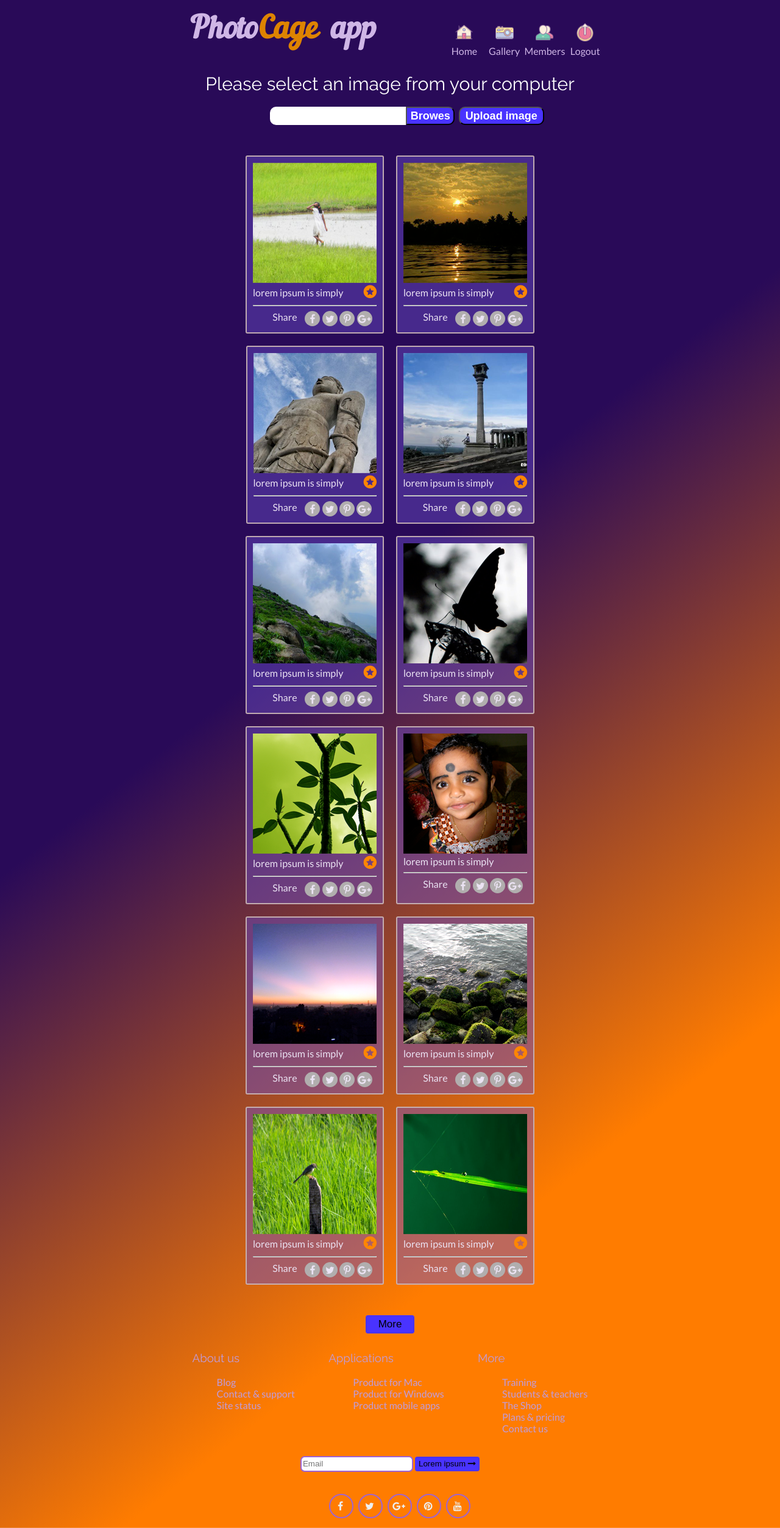
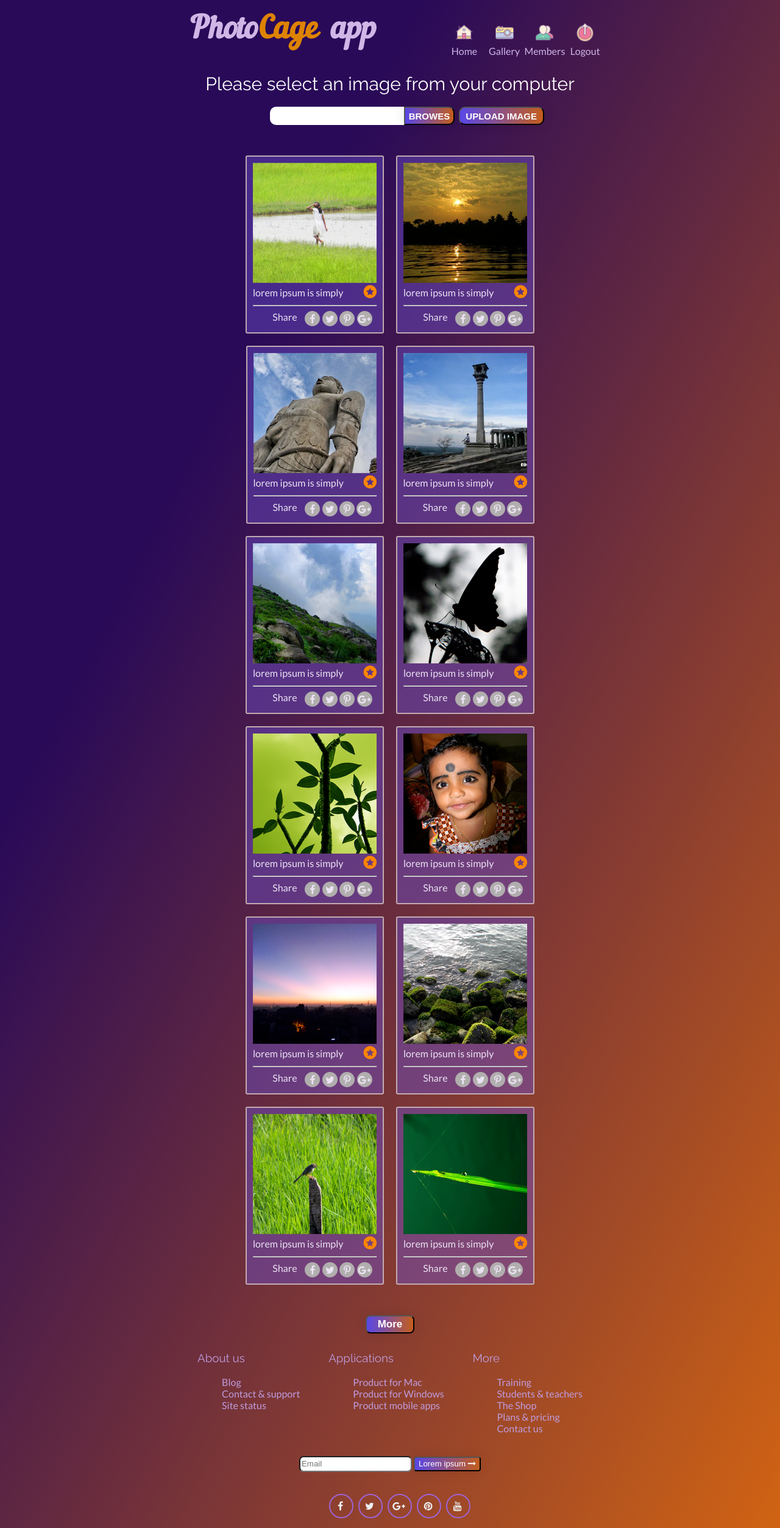
Before and after one commit to DenisGrishin/Photo-page-app, a website: page index.html in a window 1280 px wide. Shown: the whole page at 61% size. Drawn offline with Linux system fonts and the light colour scheme.

Commit message:
button gradient

```diff
--- a/index.html
+++ b/index.html
@@ -3,7 +3,6 @@
 
 <head>
     <meta charset="utf-8">
-
     <title>PhotoPage App</title>
 </head>
 
@@ -264,7 +263,9 @@
                     <div class="container-text-post">
                         <div class="text-post">lorem ipsum is simply
                         </div>
-
+                        <div class="iteam-Favorites">
+                            <input type="image" name="" src="images\Layer 17.png">
+                        </div>
                     </div>
                     <hr class="line-hr">
                     <div class="social-post">
@@ -438,16 +439,25 @@
                         <button class="button-input-footer" type="button"> Lorem ipsum <i class="fa fa-long-arrow-right"> </i> </button>
                     </div>
                     <ul class="social">
-                        <li> <a href="#"> <i class=" fa fa-facebook">   </i> </a> </li>
-                        <li> <a href="#"> <i class="fa fa-twitter">   </i> </a> </li>
-                        <li> <a href="#"> <i class="fa fa-google-plus">   </i> </a> </li>
-                        <li> <a href="#"> <i class="fa fa-pinterest">   </i> </a> </li>
-                        <li> <a href="#"> <i class="fa fa-youtube">   </i> </a> </li>
+                        <li>
+                            <a href="#"> <i class=" fa fa-facebook">   </i> </a>
+                        </li>
+                        <li>
+                            <a href="#"> <i class="fa fa-twitter">   </i> </a>
+                        </li>
+                        <li>
+                            <a href="#"> <i class="fa fa-google-plus">   </i> </a>
+                        </li>
+                        <li>
+                            <a href="#"> <i class="fa fa-pinterest">   </i> </a>
+                        </li>
+                        <li>
+                            <a href="#"> <i class="fa fa-youtube">   </i> </a>
+                        </li>
                     </ul>
                 </div>
             </div>
             <div>
-
             </div>
         </footer>
     </div>
--- a/style.css
+++ b/style.css
@@ -1,18 +1,10 @@
 @import url('https://fonts.googleapis.com/css?family=Lato|Raleway');
-
-
-html {
-    overflow-x: hidden;
-}
 
 body {
     margin: 0px;
 
 
-background:linear-gradient(322deg, #ff7c00 24%, #290a58 59%);
-    background-size: cover;
-    background-position: center center;
-    background-repeat: no-repeat;
+    background: linear-gradient(to bottom right, #290a58 27%, #ff7c00 120%);
     font-family: "Lato";
     font-weight: 300;
     font-size: 16px;
@@ -42,6 +34,13 @@ h6 {
     src: url(Nautilus.otf);
     /* Путь к файлу со шрифтом */
 }
+
+
+
+
+
+
+
 
 
 /*start header*/
@@ -77,9 +76,11 @@ h6 {
     font-weight: 600;
     color: #cfb6e6;
 }
+
 .site-name:hover {
-  cursor: pointer;
+    cursor: pointer;
 }
+
 .text-cage {
     color: #de8300;
     padding: 0 20px 0 0;
@@ -140,6 +141,14 @@ h6 {
 }
 
 
+
+
+
+
+
+
+
+
 /*End header*/
 
 
@@ -184,7 +193,6 @@ h6 {
     justify-content: center;
     align-items: center;
     width: 86%;
-    border: none rgba(202, 181, 181, 0.92);
     padding: 0px 7px;
     -webkit-border-radius: 6px;
     -moz-border-radius: 6px;
@@ -193,11 +201,8 @@ h6 {
 
 .search-input {
     border: none;
-    outline: none;
-    -webkit-appearance: none;
     width: 82%;
     height: 30px;
-    vertical-align: middle;
     border-radius: 10px 0 0 10px;
     -webkit-border-radius: 10px 0 0 10px;
     -moz-border-radius: 10px 0 0 10px;
@@ -211,44 +216,51 @@ h6 {
 }
 
 .button-serch {
-    width: 80px;
+    width: 83px;
     height: 30px;
-    font-size: 18px;
+    font-size: 15px;
+    text-transform: uppercase;
     color: rgb(255, 255, 255);
     font-weight: 700;
     border-radius: 0px 10px 10px 0px;
     -webkit-border-radius: 0px 10px 10px 0px;
     -moz-border-radius: 0px 10px 10px 0px;
     -khtml-border-radius: 0px 10px 10px 0px;
-    background: #4933ff;
+    background-image: linear-gradient(to right, #5947e8 0%, #c65e18 51%, #290a58 100%);
+    background-size: 200% auto;
+    box-shadow: 0 0 20px rgba(0, 0, 0, .1);
+    transition: .5s;
 }
 
 .button-serch:hover {
     cursor: pointer;
-    background: #c33737;
-    box-shadow: inset 0px 0px 20px 0px #4933ff;
+    background-position: right center;
+    ;
 }
-
-.button-upl-img-container {}
 
 .button-upl-img {
     width: 140px;
     height: 30px;
-    font-size: 18px;
+    font-size: 15px;
     color: rgb(255, 255, 255);
     font-weight: 700;
     border-radius: 10px;
     -webkit-border-radius: 10px;
     -moz-border-radius: 10px;
     -khtml-border-radius: 10px;
-    background: #4933ff;
+    text-transform: uppercase;
+    background-image: linear-gradient(to right, #5947e8 0%, #c65e18 51%, #290a58 100%);
+    background-size: 200% auto;
+    box-shadow: 0 0 20px rgba(0, 0, 0, .1);
+    transition: .5s;
 }
 
 .button-upl-img:hover {
     cursor: pointer;
-    background: #c33737;
-    box-shadow: inset 0px 0px 20px 0px #4933ff;
+    background-position: right center;
 }
+
+
 
 
 /*end main-header*/
@@ -286,7 +298,7 @@ h6 {
     align-items: center;
 }
 
-.button-Favorites {}
+
 
 .line-hr {
     size: 1px;
@@ -337,23 +349,39 @@ h6 {
     width: 80px;
     height: 30px;
     border-radius: 4px;
-    border: 8px;
-    background: #4933ff;
+    -webkit-border-radius: 8px;
+    -moz-border-radius: 8px;
+    -khtml-border-radius: 8px;
     font-weight: 500;
     font-size: 17px;
+    color: rgb(255, 255, 255);
+    font-weight: 700;
+    background-image: linear-gradient(to right, #5947e8 0%, #c65e18 51%, #290a58 100%);
+    background-size: 200% auto;
+    box-shadow: 0 0 20px rgba(0, 0, 0, .1);
+    transition: .5s;
 }
 
+
 .submit-more:hover {
-    background: #c33737;
-    box-shadow: inset 0px 0px 20px 0px #4933ff;
+    cursor: pointer;
+    background-position: right center
 }
+
+
+
+
+
+
+
+
 
 
 /*footer*/
 
 .site-footer {
     display: flex;
-    width: 55%;
+    width: 53%;
 }
 
 .container-footer {
@@ -384,21 +412,29 @@ h6 {
 
 .input-footer {
     list-style: none;
-    border: 2px solid #9e63d4;
     border-radius: 7px;
+    -webkit-border-radius: 7px;
+    -moz-border-radius: 7px;
+    -khtml-border-radius: 7px;
     height: 20px;
 }
 
 .button-input-footer {
     height: 24px;
     border-radius: 4px;
-    border: 8px;
-    background: #4933ff;
+    color: rgb(255, 255, 255);
+    -webkit-border-radius: 4px;
+    -moz-border-radius: 4px;
+    -khtml-border-radius: 4px;
+    background-image: linear-gradient(to right, #5947e8 0%, #c65e18 51%, #290a58 100%);
+    background-size: 200% auto;
+    box-shadow: 0 0 20px rgba(0, 0, 0, .1);
+    transition: .5s;
 }
 
 .button-input-footer:hover {
-    background: #c33737;
-    box-shadow: inset 0px 0px 20px 0px #4933ff;
+    cursor: pointer;
+    background-position: right center
 }
 
 .social {
@@ -442,11 +478,12 @@ h6 {
 
 .social li:hover {
     border: 2px solid #2c3e50;
-    background: #2c3e50;
+    // background: #2c3e50;
+    background-image: linear-gradient(to right, #5947e8 0%, #c65e18 51%, #290a58 100%);
 }
 
 .social li a i {
     font-size: 16px;
     margin: 0 0 0 5px;
-    color: #EDEFF1 !important;
+    color: #EDEFF1;
 }
```
